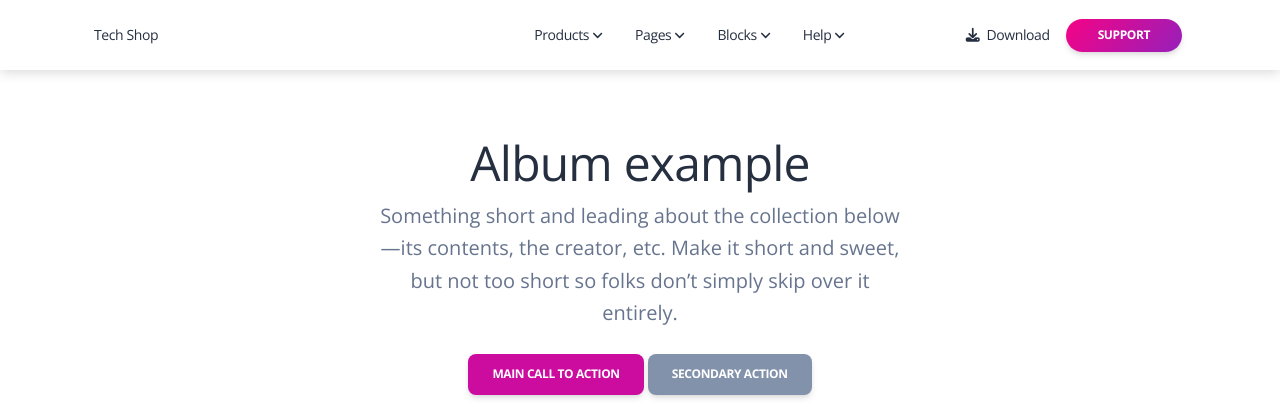
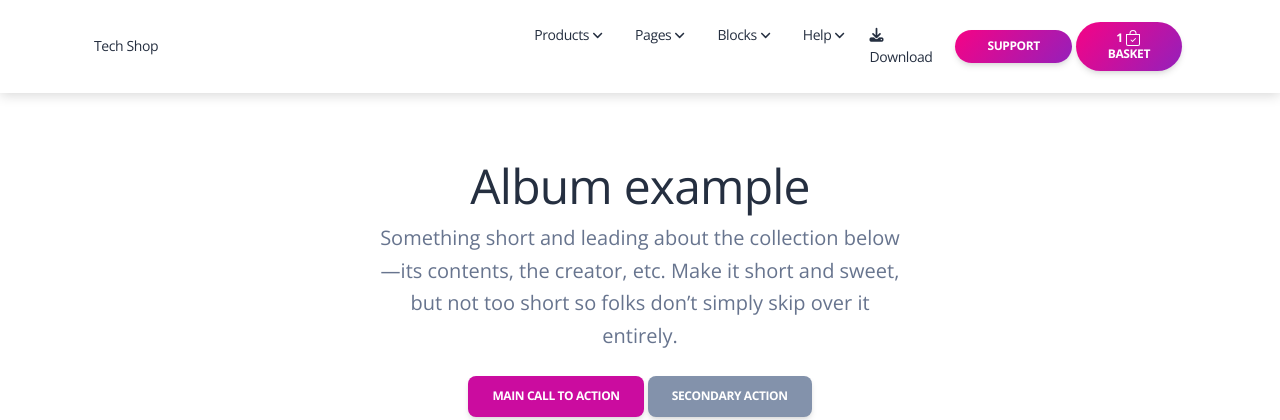
Before and after one commit to vborovets0/TechShop-django-ecommerce, a Django app: page / in a window 1280 px wide. Shown: the top 420 px of the page. Run offline with Django 4.2, Linux system fonts and the light colour scheme; data that the repository does not hold is empty; some libraries are stand-ins or nearby versions.

Commit message:
Add button "basket" in navigation-light.html

```diff
--- a/basket/urls.py
+++ b/basket/urls.py
@@ -3,7 +3,7 @@ from django.urls import path
 from . import views
 
 urlpatterns = [
-    path("", views.basket_summary, name="basket_summery")
+    path("", views.basket_summary, name="basket_summary")
     ]
 
 app_name = "basket"
--- a/templates/includes/navigation-light.html
+++ b/templates/includes/navigation-light.html
@@ -732,6 +732,17 @@
           <li class="nav-item my-auto ms-3 ms-lg-0">
             <a href="https://appseed.us" class="btn btn-sm  bg-gradient-primary  btn-round mb-0 me-1 mt-2 mt-md-0">Support</a>
           </li>
+          <li class="nav-item my-auto ms-3 ms-lg-0">
+            <a href="{% url 'basket:basket_summary' %}" class="btn btn-sm  bg-gradient-primary  btn-round mb-0 me-1 mt-2 mt-md-0">
+              <div class="d-inline-flex">1 </div>
+              <svg xmlns="http://www.w3.org/2000/svg" width="16" height="16" fill="currentColor" class="bi bi-bag-check" viewBox="0 0 16 16">
+                <path fill-rule="evenodd" d="M10.854 8.146a.5.5 0 0 1 0 .708l-3 3a.5.5 0 0 1-.708 0l-1.5-1.5a.5.5 0 0 1 .708-.708L7.5 10.793l2.646-2.647a.5.5 0 0 1 .708 0z"/>
+                <path d="M8 1a2.5 2.5 0 0 1 2.5 2.5V4h-5v-.5A2.5 2.5 0 0 1 8 1zm3.5 3v-.5a3.5 3.5 0 1 0-7 0V4H1v10a2 2 0 0 0 2 2h10a2 2 0 0 0 2-2V4h-3.5zM2 5h12v9a1 1 0 0 1-1 1H3a1 1 0 0 1-1-1V5z"/>
+              </svg>
+              <br>
+               Basket
+            </a>
+          </li>
         </ul>
       </div>
     </div>
```
